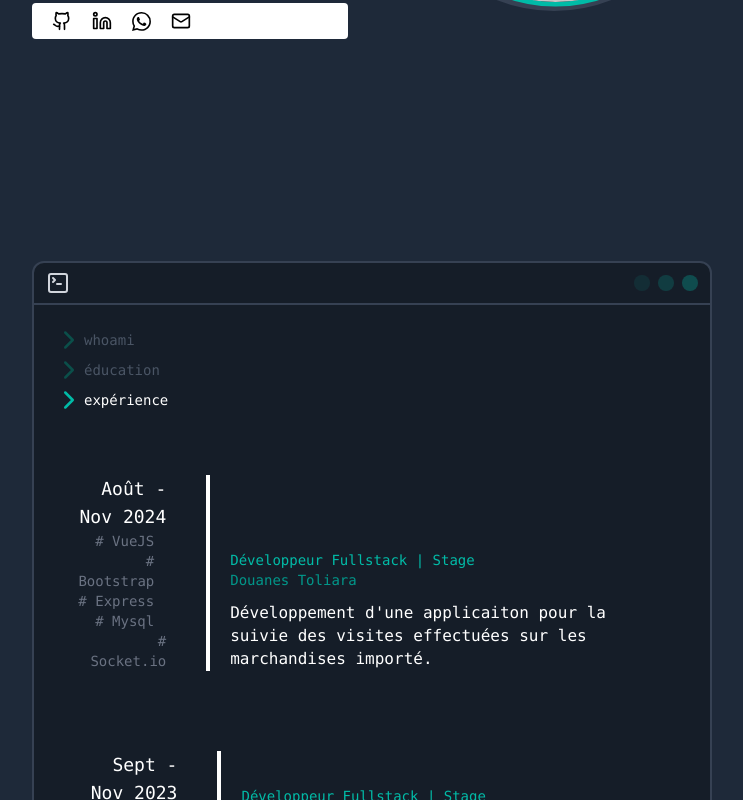
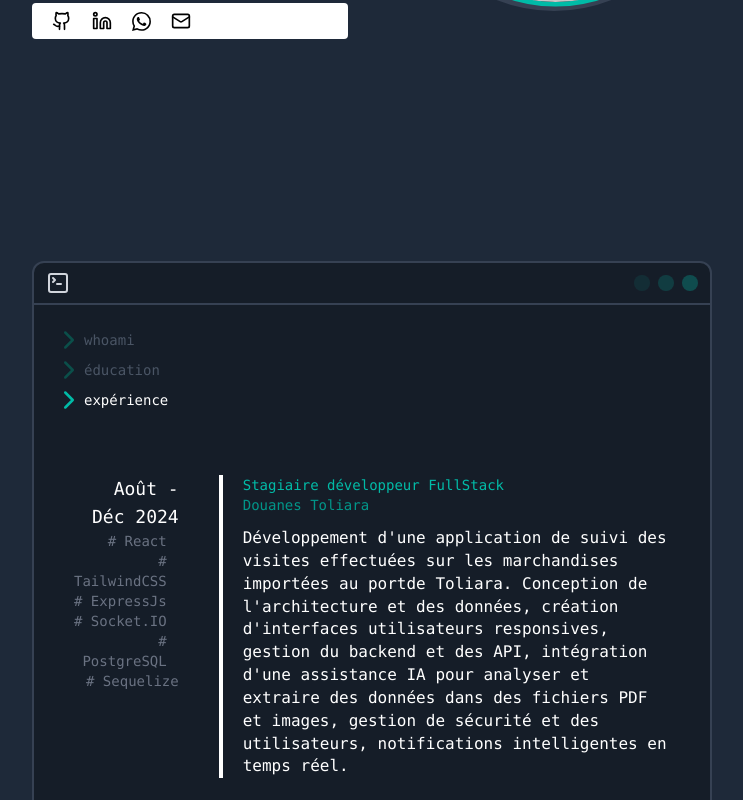
Before and after one commit to NOOBIERAM/routs_portfolio, a React (Vite) app: page /#/ in a window 1280 px wide. Both pictures are taken after a click on the item "expérience". Shown: the part 539-1339 px from the top of the page, without its empty margins (268-1011 px from the left). Built offline with nearby package versions, Linux system fonts and the light colour scheme; no server answers.

Commit message:
experiences abouts

```diff
--- a/src/components/abouts/Experience.tsx
+++ b/src/components/abouts/Experience.tsx
@@ -6,7 +6,7 @@ const Experience = () => {
             {
                 experienceDatas.map((Experience, index) => (
                     <div key={index} className={`flex max-sm:flex-col space-x-10 p-5`}>
-                        <div className="w-50 sm:text-right max-sm:mb-5">
+                        <div className="w-60 sm:text-right max-sm:mb-5">
                             <span className="text-lg">{Experience.years}</span>
                             <div className="flex flex-wrap space-x-3 items-center sm:justify-end">
                                 {
@@ -16,7 +16,7 @@ const Experience = () => {
                             }
                             </div>
                         </div>
-                        <div className="flex flex-col-reverse border-l-4 pl-5 pt-0 max-w-120 ">
+                        <div className="flex flex-col-reverse border-l-4 pl-5 pt-0 max-w-200 ">
                             <div>
                                 <h5 className="text-teal-500">{Experience.role}</h5>
                                 <p className="text-teal-600">{Experience.company}</p>
--- a/src/data/abouts.ts
+++ b/src/data/abouts.ts
@@ -61,24 +61,24 @@ export const educaitonDatas = [
 
 export const experienceDatas = [
     {
-        years : "Août - Nov 2024",
+        years : "Août - Déc 2024",
         company : "Douanes Toliara",
-        role : "Développeur Fullstack | Stage",
-        description : "Développement d'une applicaiton pour la suivie des visites effectuées sur les marchandises importé.",
-        stacks: ["VueJS","Bootstrap","Express","Mysql","Socket.io"]
+        role : "Stagiaire développeur FullStack",
+        description : "Développement d'une application de suivi des visites effectuées sur les marchandises importées au portde Toliara. Conception de l'architecture et des données, création d'interfaces utilisateurs responsives, gestion du backend et des API, intégration d'une assistance IA pour analyser et extraire des données dans des fichiers PDF et images, gestion de sécurité et des utilisateurs, notifications intelligentes en temps réel.",
+        stacks: ["React","TailwindCSS","ExpressJs","Socket.IO","PostgreSQL","Sequelize"]
     },
     {
-        years : "Sept - Nov 2023",
-        company : "Computer Store, Fianarantsoa",
-        role : "Développeur Fullstack | Stage",
-        description : "Développement d'une outil de gestion de stock et de vente des matériels informatiques.",
-        stacks: ["React","Bootstrap","Express","PostgreSQL"]
+        years : "Sep - Nov 2023",
+        company : "Computer Store Fianarantsoa",
+        role : "Stagiaire développeur FullStack",
+        description : "Développement d'un outil de gestion de stock des matériels informatiques. Conception de l'architecture et réalisation de rapports journaliers des stocks.",
+        stacks: ["VueJs","Bootstrap","ExpressJs","MySQL","Sequelize"]
     },
     {
         years : "Août 2023",
-        company : "Natik Corporation, Fianarantsoa",
-        role : "Développeur fullstack ",
-        description : "Développement d'un outil de gestion de vente",
-        stacks: ["VueJS","Bootstrap","Express","Mysql"]
+        company : "Natik Corporation",
+        role : "Développeur FullStack",
+        description : "Conception et développement d'un outil de gestion de vente. Développement des fonctionnalités et création d'interfaces interactives.",
+        stacks: ["Vue","Bootstrap","ExpressJs","MySQL","Sequelize"]
     },
 ]
```
